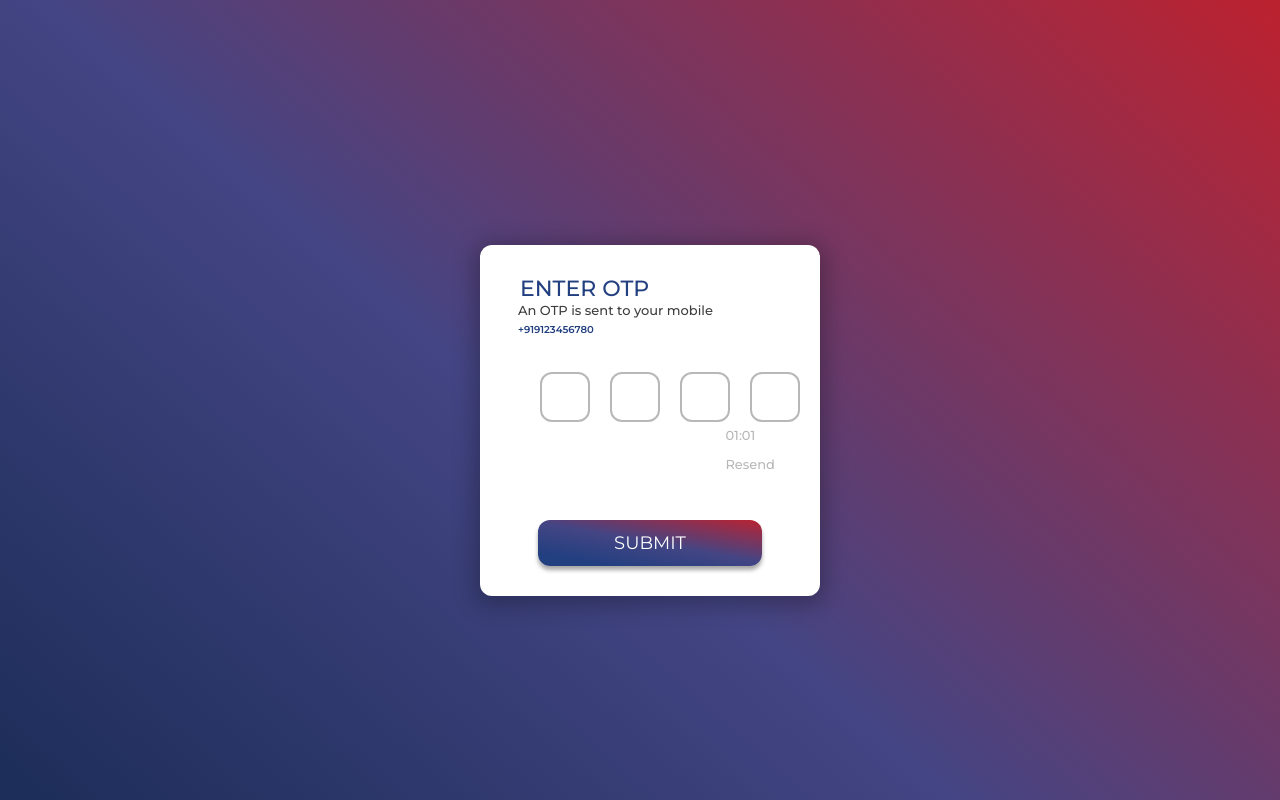
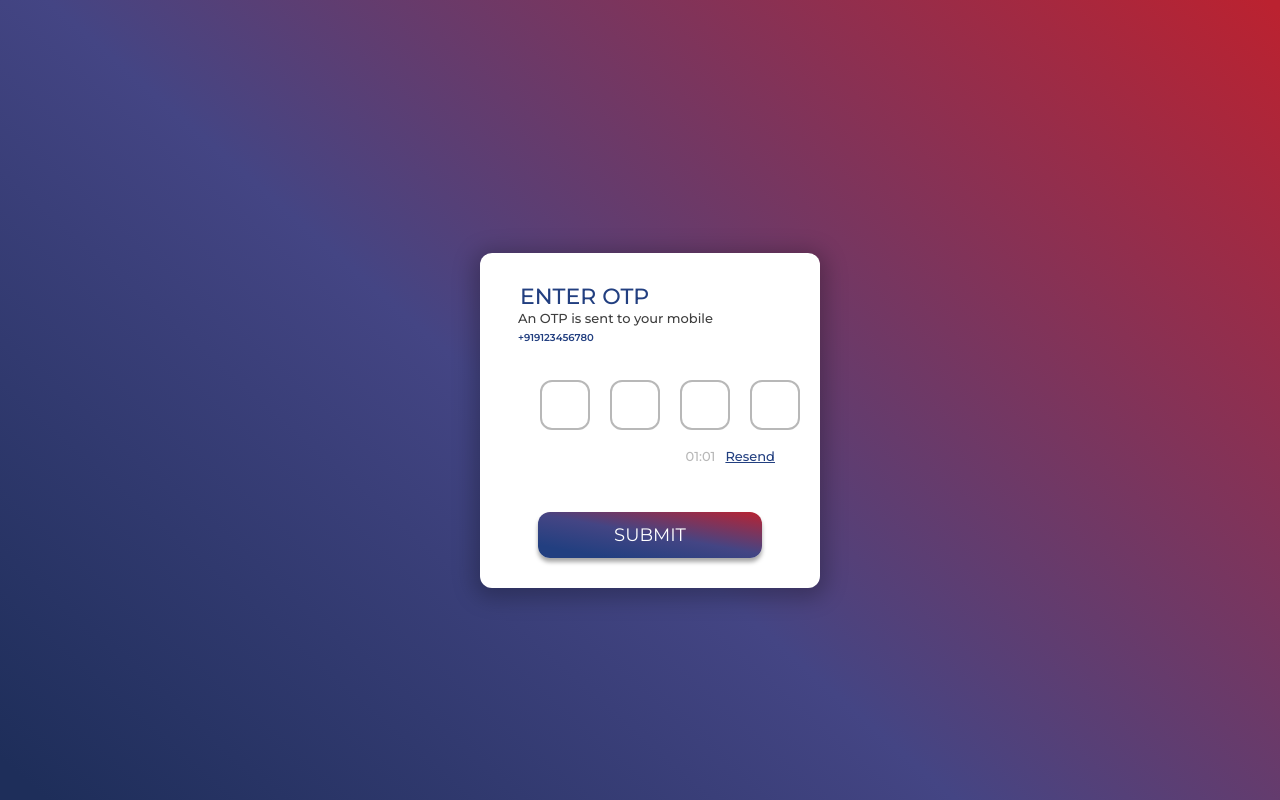
Before and after one commit to Dipp3r/Vittae-x, a React (Vite) app: page /forgotOTP in a window 1280 px wide. Built offline with nearby package versions, Linux system fonts and the light colour scheme.

Commit message:
minor alignments

```diff
--- a/src/assets/styles/OTP.scss
+++ b/src/assets/styles/OTP.scss
@@ -56,7 +56,7 @@
                     padding:0px;
                     color:#223F80;
                     text-align: center;
-                    font-weight: 700;
+                    font-weight: 500;
                     margin:0px 10px;
                     width:25%;
                     width: 46px;
@@ -68,11 +68,12 @@
 
             }
             #otpTime{
+                @include flex(row,center,center);
                 float:right;
                 margin:5px 15px;
                 font-size: small;
                 color:#B8B8B8;
-                a{
+                p{
                     margin-left:10px;
                     text-decoration-line: underline;
                     color:#223F80;
--- a/src/assets/styles/mobComp.scss
+++ b/src/assets/styles/mobComp.scss
@@ -31,6 +31,7 @@
             border-radius:12px;
             #mobileLable{
                 margin: 0px;
+                margin-bottom:5px;
                 width:100%;
                 color:#223F80;
                 font-family: 'Montserrat';
--- a/src/assets/styles/reg.scss
+++ b/src/assets/styles/reg.scss
@@ -1,6 +1,7 @@
 @import 'main';
 
 #signUpPg{
+
     @include flex(column,flex-start,center);
     background: linear-gradient(221.38deg, #BB2230 1.49%, #444584 55.55%, #1E2E5A 95.91%);
     padding: 20px 10px;
@@ -15,6 +16,7 @@
         #SignUpTextDiv{
             width: 100%;
             #SignUpText{
+                font-family: "Montesrrat";
                 color:#223F80;
                 font-weight: 500;
                 font-size: 22px;
```
